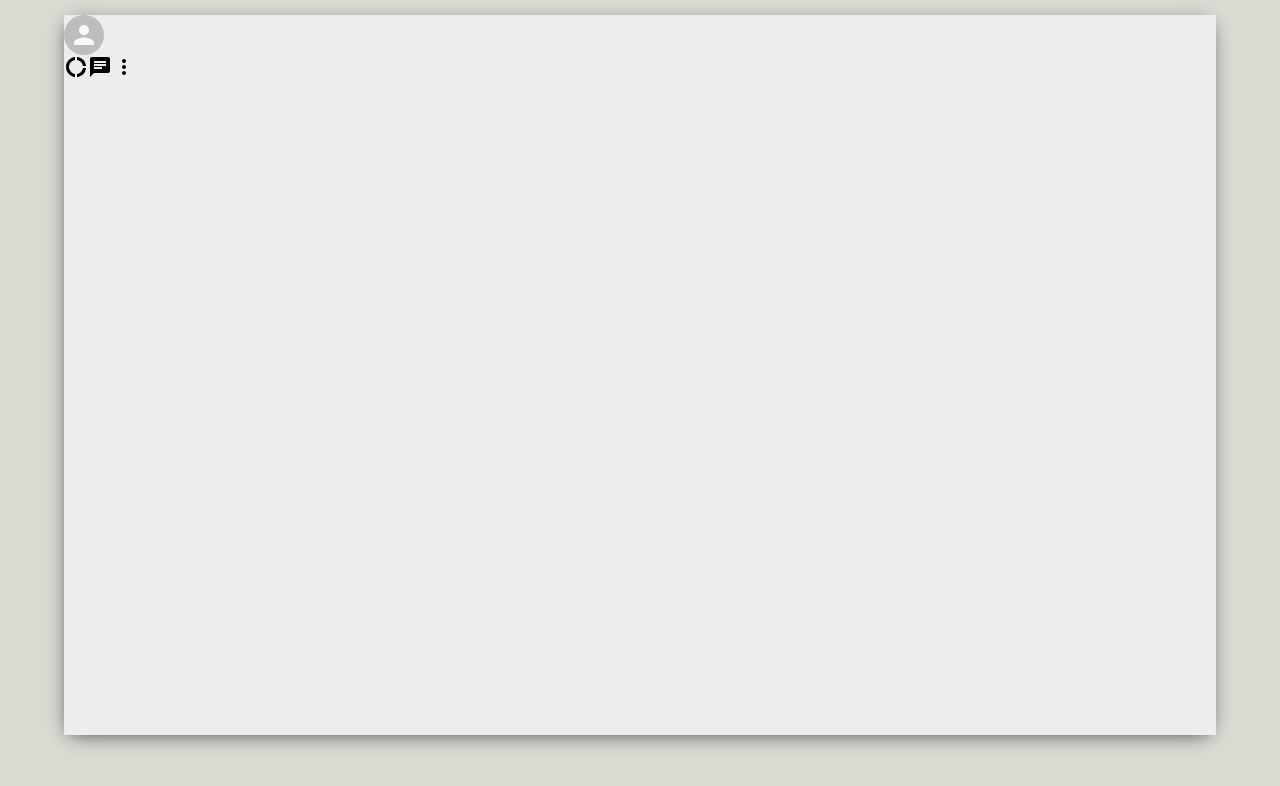
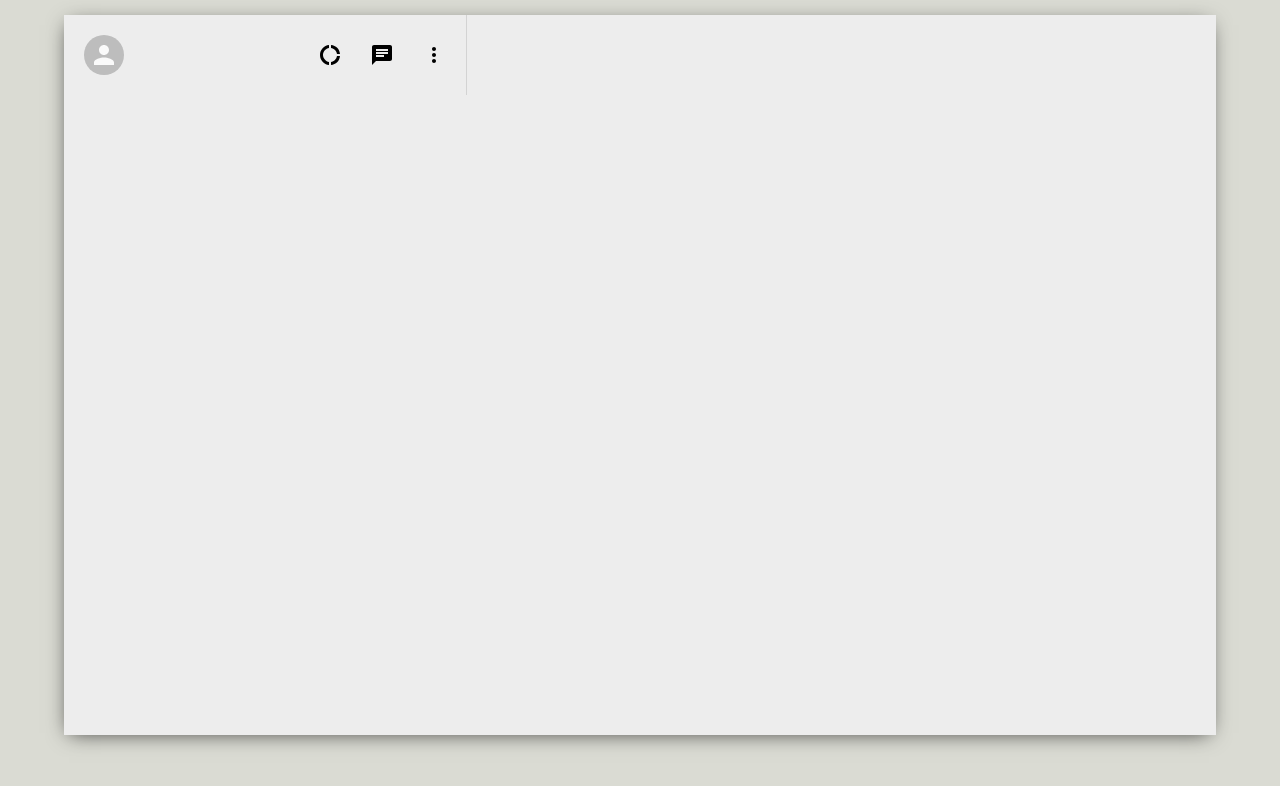
Before and after one commit to Sangi19/whatsapp-clone, a React (Create React App) app: page / in a window 1280 px wide. Shown: the top 786 px of the page. Built offline with nearby package versions, Linux system fonts and the light colour scheme.

Commit message:
sidebar css

```diff
--- a/package.json
+++ b/package.json
@@ -3,6 +3,7 @@
   "version": "0.1.0",
   "private": true,
   "dependencies": {
+    "@material-ui/core": "^4.11.4",
     "@material-ui/icons": "^4.11.2",
     "@testing-library/jest-dom": "^5.12.0",
     "@testing-library/react": "^11.2.6",
--- a/src/Sidebar.css
+++ b/src/Sidebar.css
@@ -0,0 +1,20 @@
+.sidebar {
+    flex: 0.35;
+}
+
+.sidebar__header {
+    display: flex;
+    justify-content: space-between;
+    padding: 20px;
+    border-right: 1px solid lightgray;
+}
+
+.sidebar__headerRight {
+    display: flex;
+    align-items: center;
+    justify-content: space-between;
+    min-width: 10vw;
+
+
+
+}
```
Also changed, not shown: 1 other file (tests, documents, lock files or other folders).
